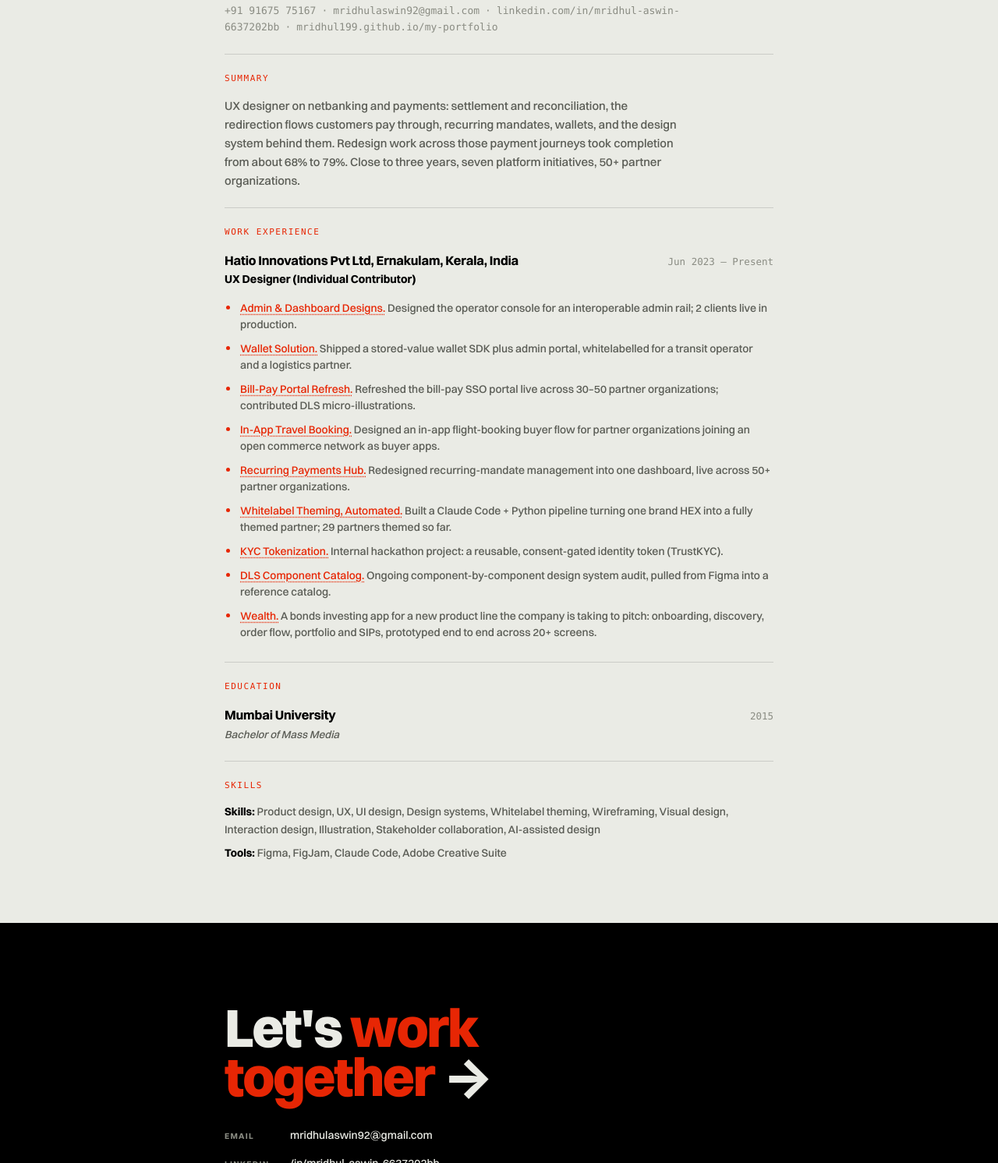
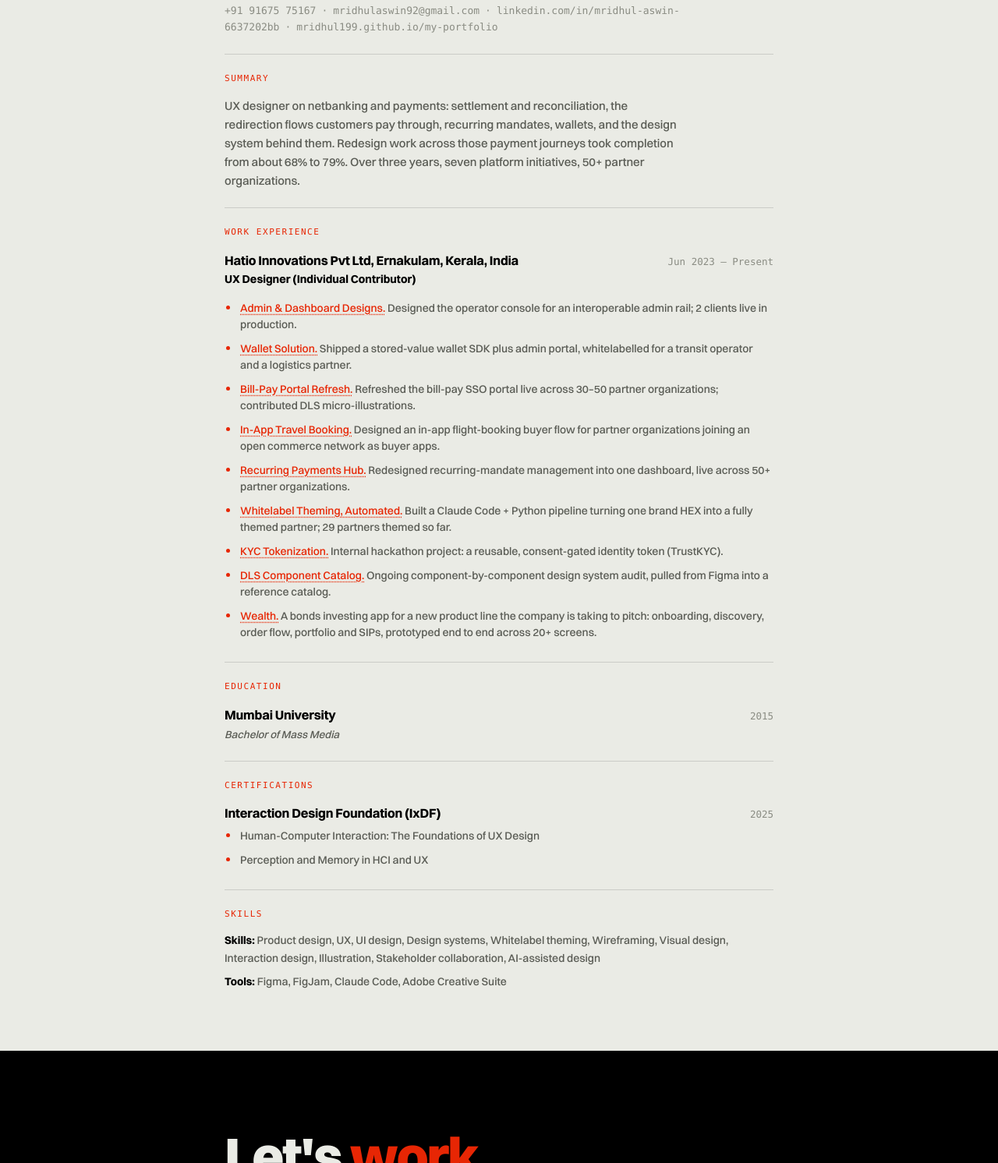
Before and after one commit to Mridhul199/my-portfolio, a plain HTML site: page resume/index.html in a window 1280 px wide. Shown: the part 200-1692 px from the top of the page at 78% size. Drawn offline with Linux system fonts and the light colour scheme.

Commit message:
fix: tenure copy, and the certifications the page was missing
Two things left hanging from the résumé work.

Tenure. Five places said "Close to three years" -- the about page
body plus its three meta descriptions, and the résumé summary. From
June 2023 that is three years and five months, so the line both
undersells and contradicts the 3+ stat sitting on the same page. All
five now read "Over three years".

Certifications. The PDF carries an IxDF section that the résumé page
did not, so the two documents disagreed on the facts rather than just
the shape. The page now has it, in its own markup and classes rather
than copied styling, placed after Education as in the PDF. Skills
stays last so the no-bottom-border rule still lands where it did, and
the entrance stagger gains a fifth step.

Deliberately not reconciled further: the page is project-led, with
every role linking into a case study, and the PDF is metrics-led and
ATS-shaped. That difference is the point of having both. Only the
factual gap is closed.

Verified at 1280 and 375 on both pages: no horizontal overflow, and
all three about-page meta descriptions carry the new wording.

Co-Authored-By: Claude Opus 5 <noreply@anthropic.com>

```diff
--- a/resume/index.html
+++ b/resume/index.html
@@ -94,6 +94,7 @@ ul.bul li a:hover{text-decoration-style:solid}
   section.r:nth-of-type(2){animation-delay:.1s}
   section.r:nth-of-type(3){animation-delay:.15s}
   section.r:nth-of-type(4){animation-delay:.2s}
+  section.r:nth-of-type(5){animation-delay:.25s}
   @keyframes rise{to{opacity:1;transform:none}}
 }
 
@@ -218,7 +219,7 @@ ul.bul li a:hover{text-decoration-style:solid}
 
   <section class="r">
     <p class="r-label">Summary</p>
-    <p class="lead">UX designer on netbanking and payments: settlement and reconciliation, the redirection flows customers pay through, recurring mandates, wallets, and the design system behind them. Redesign work across those payment journeys took completion from about 68% to 79%. Close to three years, seven platform initiatives, 50+ partner organizations.</p>
+    <p class="lead">UX designer on netbanking and payments: settlement and reconciliation, the redirection flows customers pay through, recurring mandates, wallets, and the design system behind them. Redesign work across those payment journeys took completion from about 68% to 79%. Over three years, seven platform initiatives, 50+ partner organizations.</p>
   </section>
 
   <section class="r">
@@ -251,6 +252,18 @@ ul.bul li a:hover{text-decoration-style:solid}
   </section>
 
   <section class="r">
+    <p class="r-label">Certifications</p>
+    <div class="job-co-line">
+      <span class="job-co-name">Interaction Design Foundation (IxDF)</span>
+      <span class="when">2025</span>
+    </div>
+    <ul class="bul">
+      <li>Human-Computer Interaction: The Foundations of UX Design</li>
+      <li>Perception and Memory in HCI and UX</li>
+    </ul>
+  </section>
+
+  <section class="r">
     <p class="r-label">Skills</p>
     <p class="skill-line"><b>Skills:</b> Product design, UX, UI design, Design systems, Whitelabel theming, Wireframing, Visual design, Interaction design, Illustration, Stakeholder collaboration, AI-assisted design</p>
     <p class="skill-line"><b>Tools:</b> Figma, FigJam, Claude Code, Adobe Creative Suite</p>
```
Also changed, not shown: about/index.html (+4 -4 lines).
